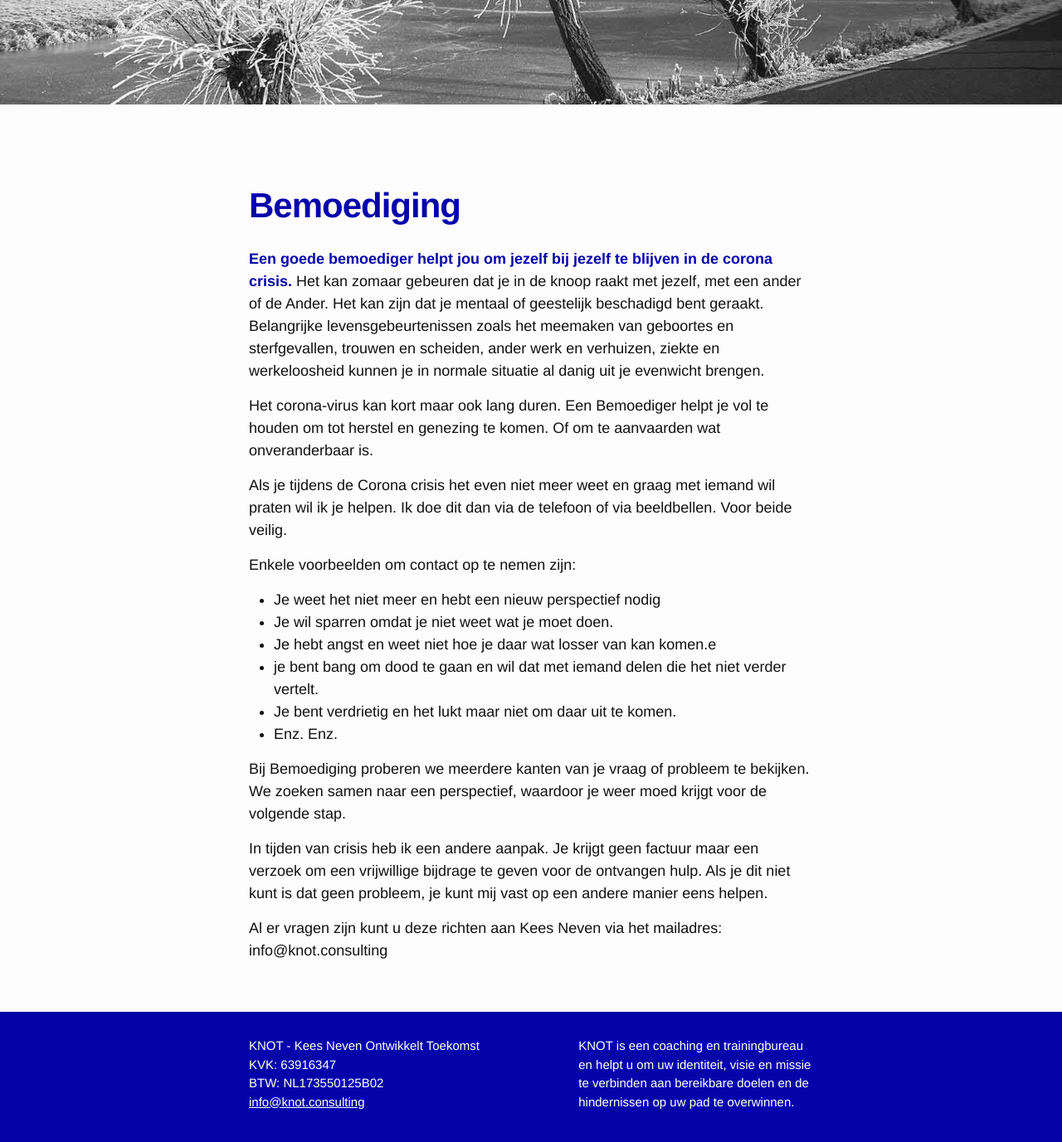
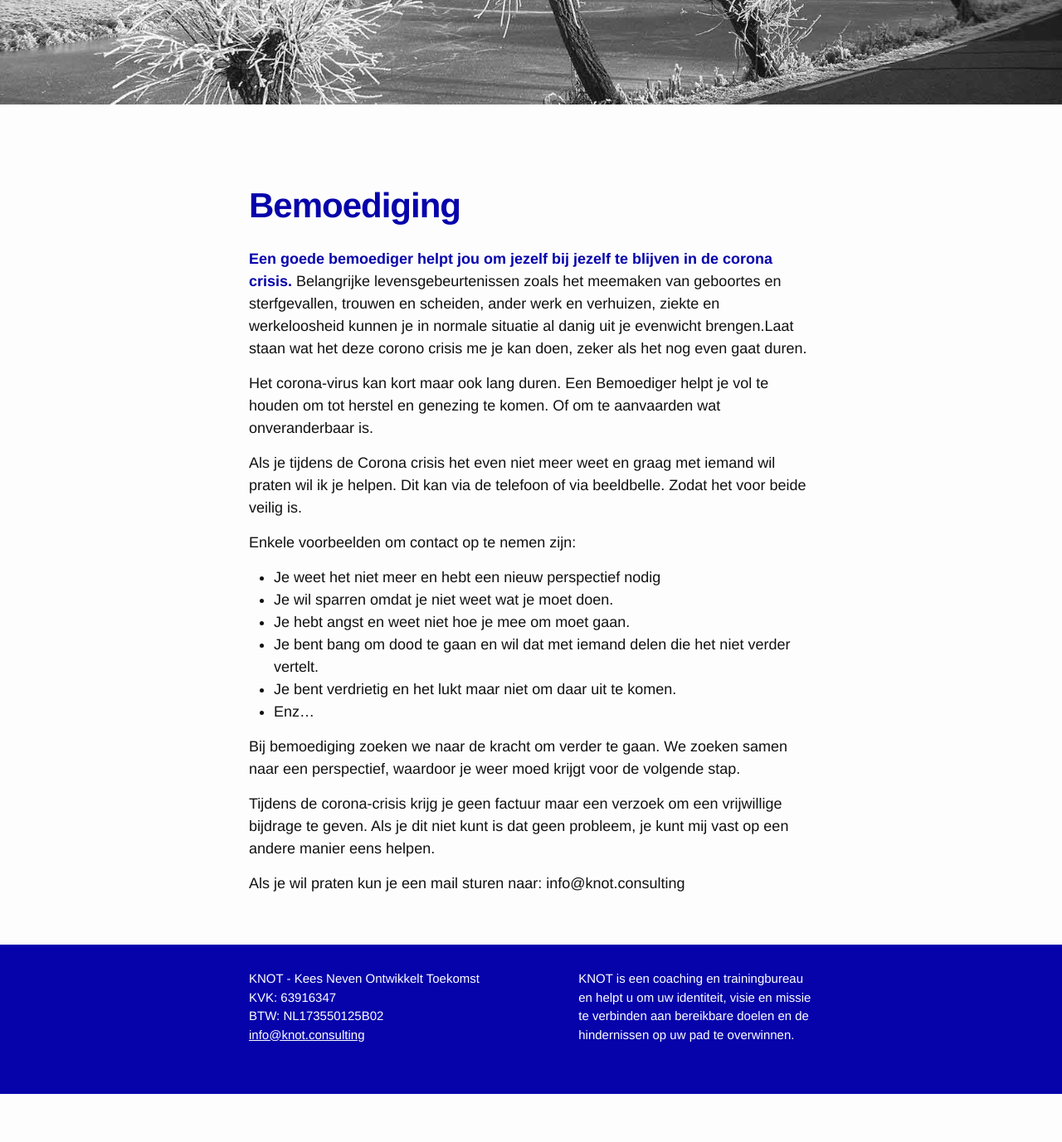
Before and after one commit to keesneven/keesneven.github.io, a Jekyll site: the page built from d_consulting.md, in a window 1280 px wide and 1400 px high, scrolled down 374 px. Shown: the top 1377 px of the window at 83% size. Built offline with Jekyll 4.4.1, drawn with Linux system fonts in a browser that asks for light colours; nearby versions of some CDN libraries; after the commit the page ends 1693 px from its top, so only the background shows below that.

Commit message:
Update d_consulting.md

```diff
--- a/d_consulting.md
+++ b/d_consulting.md
@@ -6,25 +6,22 @@ img-path: /assets/img/bg5.jpg
 ---
 
 **Een goede bemoediger helpt jou om jezelf bij jezelf te blijven in de corona crisis.**
-Het kan zomaar gebeuren dat je in de knoop raakt met jezelf, met een ander of de Ander. Het kan zijn dat je mentaal of geestelijk beschadigd bent geraakt. Belangrijke levensgebeurtenissen zoals het meemaken van geboortes en sterfgevallen, trouwen en scheiden, ander werk en verhuizen, ziekte en werkeloosheid kunnen je in normale situatie al danig uit je evenwicht brengen.
+Belangrijke levensgebeurtenissen zoals het meemaken van geboortes en sterfgevallen, trouwen en scheiden, ander werk en verhuizen, ziekte en werkeloosheid kunnen je in normale situatie al danig uit je evenwicht brengen.Laat staan wat het deze corono crisis me je kan doen, zeker als het nog even gaat duren.
 
 Het corona-virus kan kort maar ook lang duren. Een Bemoediger helpt je vol te houden om tot herstel en genezing te komen. Of om te aanvaarden wat onveranderbaar is.
 
-Als je tijdens de Corona crisis het even niet meer weet en graag met iemand wil praten wil ik je helpen. Ik doe dit dan via de telefoon of via beeldbellen. Voor beide veilig.
-
+Als je tijdens de Corona crisis het even niet meer weet en graag met iemand wil praten wil ik je helpen. Dit kan via de telefoon of via beeldbelle. Zodat het voor beide veilig is.
 
 Enkele voorbeelden om contact op te nemen zijn:
 - Je weet het niet meer en hebt een nieuw perspectief nodig
 - Je wil sparren omdat je niet weet wat je moet doen.
-- Je hebt angst en weet niet hoe je daar wat losser van kan komen.e
-- je bent bang om dood te gaan en wil dat met iemand delen die het niet verder vertelt.
+- Je hebt angst en weet niet hoe je mee om moet gaan.
+- Je bent bang om dood te gaan en wil dat met iemand delen die het niet verder vertelt.
 - Je bent verdrietig en het lukt maar niet om daar uit te komen.
-- Enz. Enz.
+- Enz...
 
+Bij bemoediging zoeken we naar de kracht om verder te gaan. We zoeken samen naar een perspectief, waardoor je weer moed krijgt voor de volgende stap.
 
-Bij Bemoediging proberen we meerdere kanten van je vraag of probleem te bekijken. We zoeken samen naar een perspectief, waardoor je weer moed krijgt voor de volgende stap.
+Tijdens de corona-crisis krijg je geen factuur maar een verzoek om een vrijwillige bijdrage te geven. Als je dit niet kunt is dat geen probleem, je kunt mij vast op een andere manier eens helpen.
 
-In tijden van crisis heb ik een andere aanpak. Je krijgt geen factuur maar een verzoek om een vrijwillige bijdrage te geven voor de ontvangen hulp. Als je dit niet kunt is dat geen probleem, je kunt mij vast op een andere manier eens helpen.
-
-Al er vragen zijn kunt u deze richten aan Kees Neven via het mailadres:
-info@knot.consulting
+Als je wil praten kun je een mail sturen naar: info@knot.consulting
```
